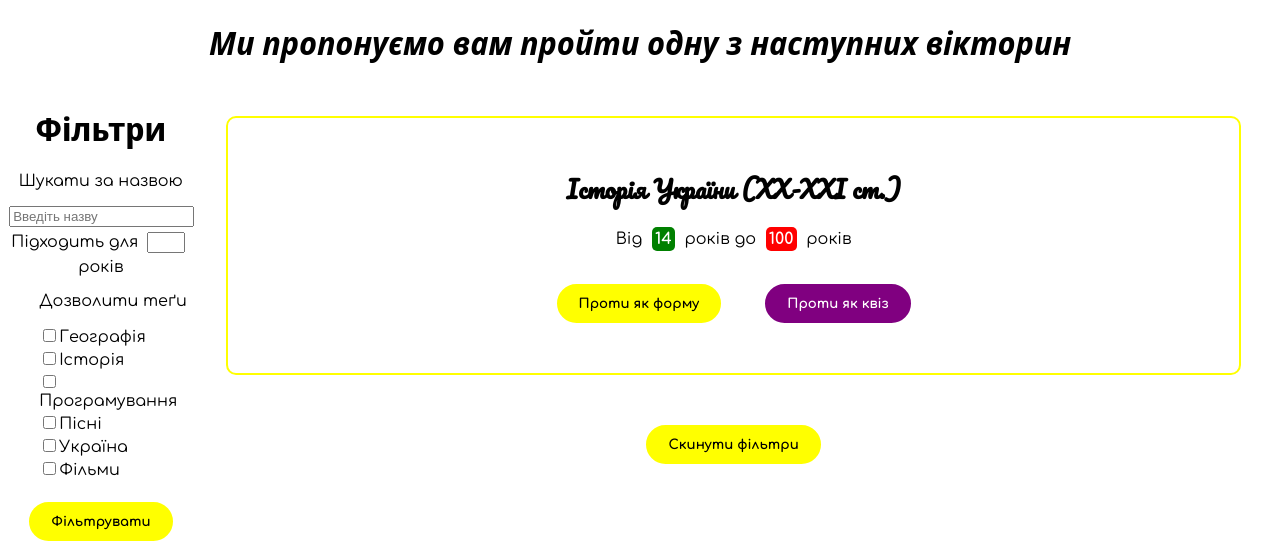
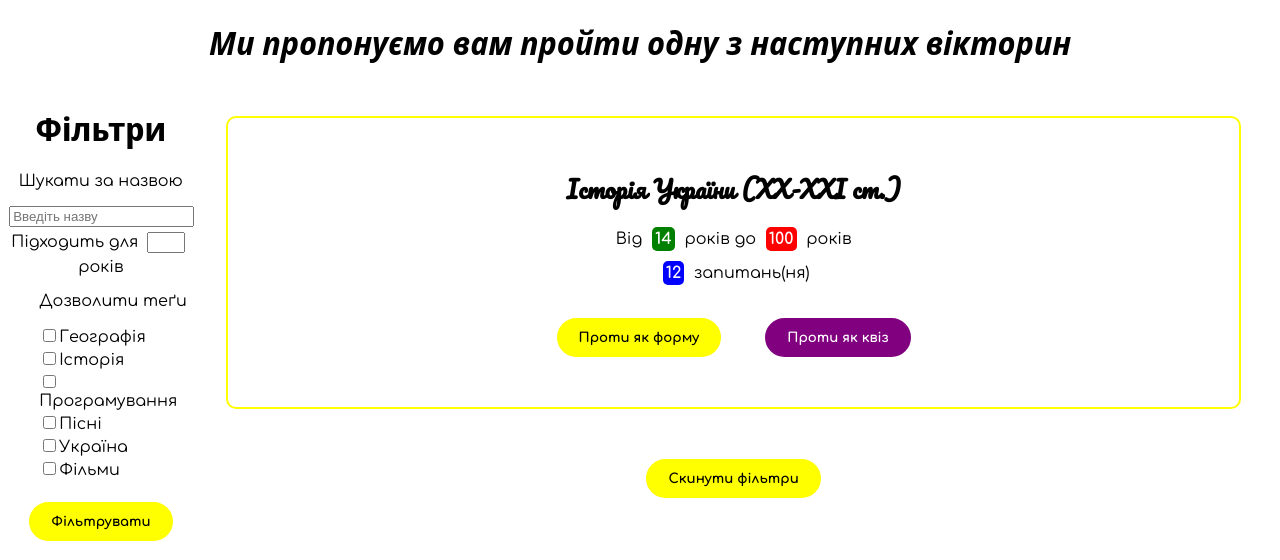
Before and after one commit to sanyaswee/SuperQuizzes-django-edition, a Django app: page / in a window 1280 px wide. Shown: the top 560 px of the page. Run offline with Django 4.2, Linux system fonts and the light colour scheme; data comes from the database, SQL or seed files in the repository; both versions use the stored data as it was after the commit.

Commit message:
Show amount of questions

```diff
--- a/templates/home/quiz_list.html
+++ b/templates/home/quiz_list.html
@@ -6,7 +6,7 @@
             <p>
                 Від <b class="color-box green-box">{{ quiz.min_age }}</b> років до <b class="color-box red-box">{{ quiz.max_age }}</b> років
             </p>
-            {# <p><b class="color-box blue-box">{{ amounts[quiz[0]] }}</b> запитань(ня)</p> #}
+            <p><b class="color-box blue-box">{{ quiz.questions.all|length }}</b> запитань(ня)</p>
             <a href="form?id={# quiz[-1] #}"><button class="complete complete-as-form">Проти як форму</button></a>
             <a href="quiz?id={# quiz[-1] #}"><button class="complete complete-as-quiz">Проти як квіз</button></a>
         </div>
```
Also changed, not shown: db.sqlite3.
